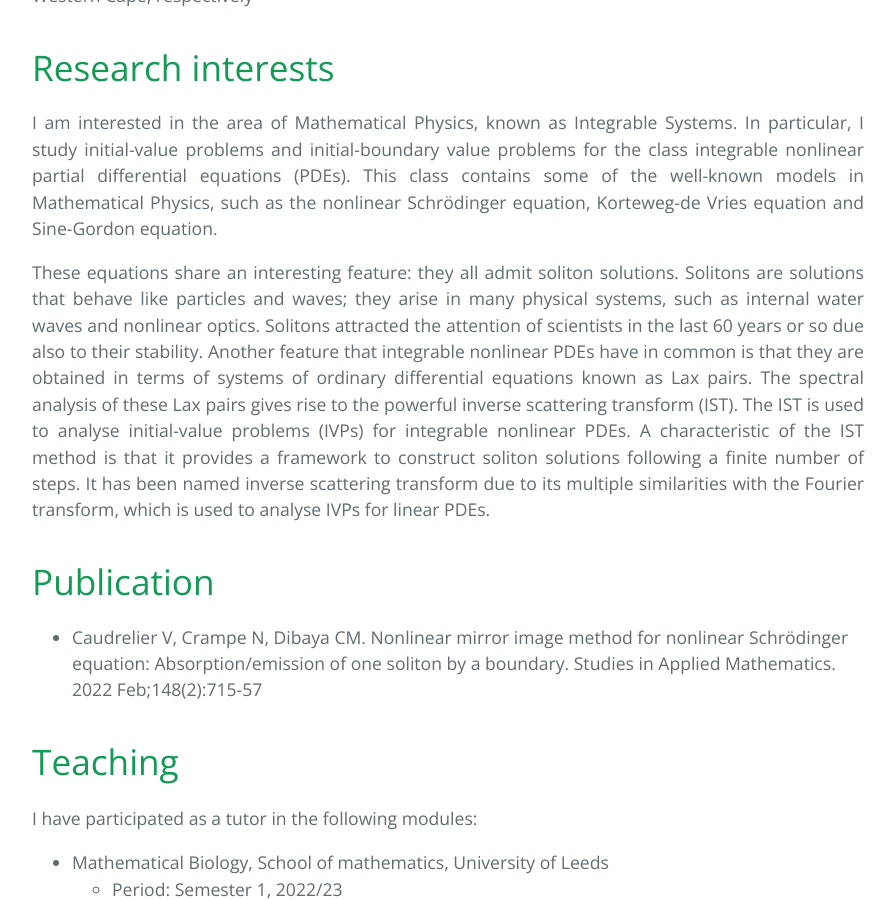
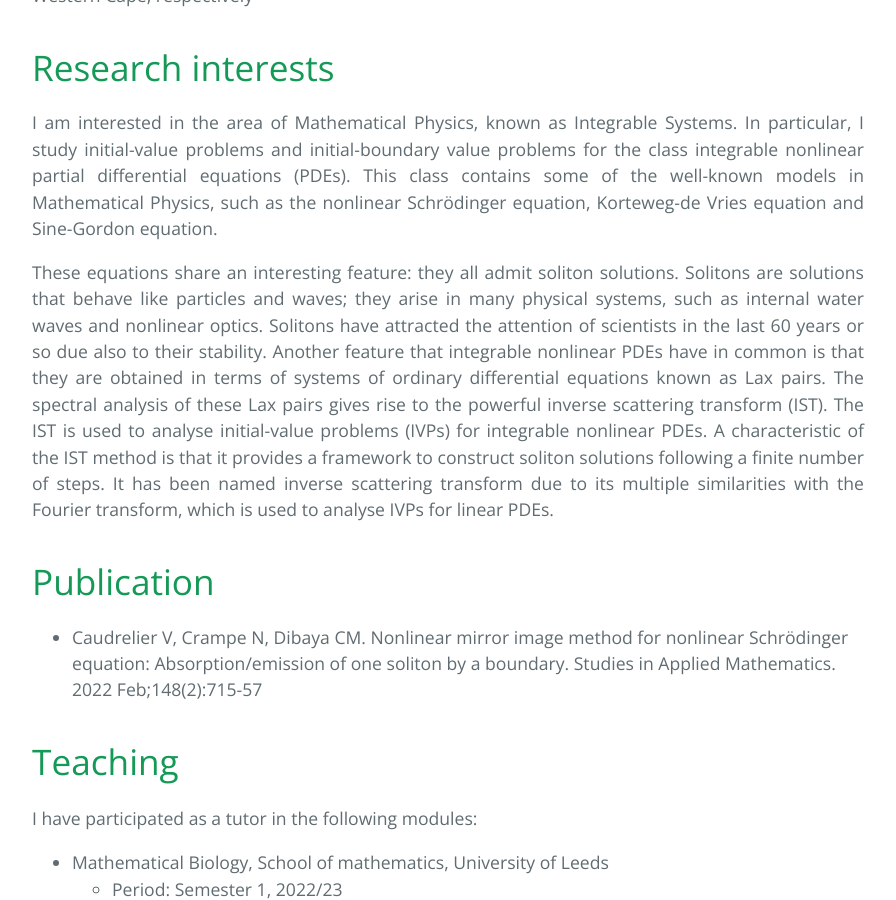
Before and after one commit to carlosdibaya/carlosdibaya.github.io, a Jekyll site: the page built from index.md, in a window 1280 px wide and 900 px high, scrolled down 532 px. Shown: the whole window, without its empty margins (192-1088 px from the left). Built offline with Jekyll 4.4.1, drawn with Linux system fonts in a browser that asks for light colours.

Commit message:
Update index.md

```diff
--- a/index.md
+++ b/index.md
@@ -21,7 +21,7 @@ There should be whitespace between paragraphs. We recommend including a README,
 
 <div style="text-align: justify"> <p>I am interested in the area of Mathematical Physics, known as Integrable Systems. In particular, I study initial-value problems and initial-boundary value problems for the class integrable nonlinear partial differential equations (PDEs). This class contains some of the well-known models in Mathematical Physics, such as the nonlinear Schrödinger equation, Korteweg-de Vries equation and Sine-Gordon equation. </p>
 
-<p>These equations share an interesting feature: they all admit soliton solutions. Solitons are solutions that behave like particles and waves; they arise in many physical systems, such as internal water waves and nonlinear optics. Solitons attracted the attention of scientists in the last 60 years or so due also to their stability. Another feature that integrable nonlinear PDEs have in common is that they are obtained in terms of systems of ordinary differential equations known as Lax pairs. The spectral analysis of these Lax pairs gives rise to the powerful inverse scattering transform (IST). The IST is used to analyse initial-value problems (IVPs) for integrable nonlinear PDEs. A characteristic of the IST method is that it provides a framework to construct soliton solutions following a finite number of steps. It has been named inverse scattering transform due to its multiple similarities with the Fourier transform, which is used to analyse IVPs for linear PDEs.</p>
+<p>These equations share an interesting feature: they all admit soliton solutions. Solitons are solutions that behave like particles and waves; they arise in many physical systems, such as internal water waves and nonlinear optics. Solitons have attracted the attention of scientists in the last 60 years or so due also to their stability. Another feature that integrable nonlinear PDEs have in common is that they are obtained in terms of systems of ordinary differential equations known as Lax pairs. The spectral analysis of these Lax pairs gives rise to the powerful inverse scattering transform (IST). The IST is used to analyse initial-value problems (IVPs) for integrable nonlinear PDEs. A characteristic of the IST method is that it provides a framework to construct soliton solutions following a finite number of steps. It has been named inverse scattering transform due to its multiple similarities with the Fourier transform, which is used to analyse IVPs for linear PDEs.</p>
 </div>
 
 # Publication
```
